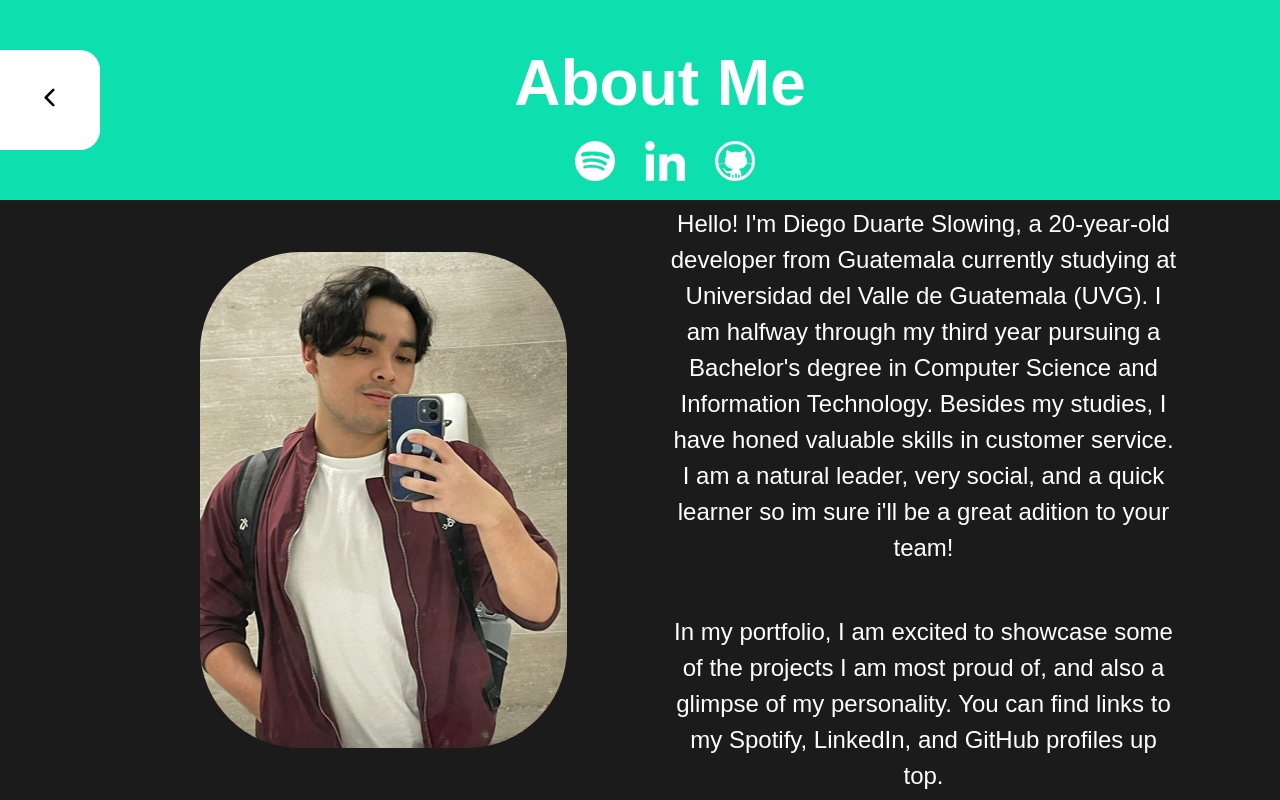
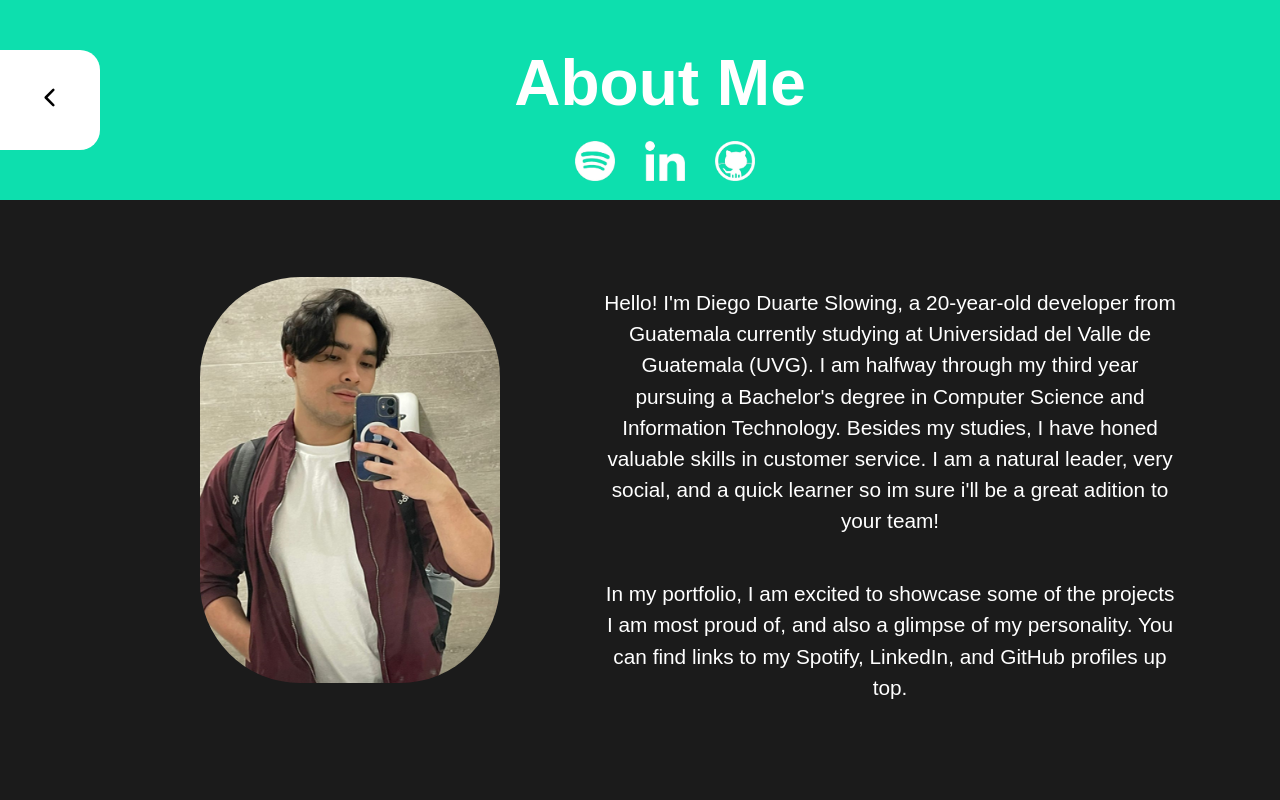
Before and after one commit to DiegoDuaS/Portafolio-DDS, a React (Vite) app: page /aboutme in a window 1280 px wide. Built offline with nearby package versions, Linux system fonts and the light colour scheme; a web font is replaced by a local one.

Commit message:
fix: changed the about me page to better fit bigger configurations

```diff
--- a/src/index.css
+++ b/src/index.css
@@ -21,6 +21,7 @@ body {
   place-items: center;
   min-width: 320px;
   min-height: 100vh;
+  overflow-y: scroll;
 }
 
 h1 {
--- a/src/pages/main.css
+++ b/src/pages/main.css
@@ -24,15 +24,16 @@
     color: #fff;
     position: fixed;
     width: 100%;
-    top: 400px;
+    top: 200px;
     left: 0;
-    height: 200px; /* Increase height to accommodate the new header structure */
+    height: 70%; /* Increase height to accommodate the new header structure */
     display: flex;
     flex-direction: row;
     justify-content: center;
     align-items: center;
     padding-left:200px; /* Adjust padding for better spacing */
     padding-right:200px;
+    overflow-y: scroll;
 }
 
 .aboutme{
@@ -41,15 +42,19 @@
     flex-direction: column;
     margin-left: 100px;
     margin-right: 300px;
+    margin-bottom: 50px;
+    margin-top: 80px;
 }
 
 .me-photo{
    border-radius: 100px;
    border-right: 50px;
+   width: 300px
 }
 
 .metext{
-    font-size: 1.5em;
+    font-size: 1.3em;
+
 }
 
 .card-holder{
@@ -61,15 +66,16 @@
     width: 100%;
     top: 250px;
     align-items: center;
+    padding-bottom: 20px;
 }
 
 .proyects{
     color: #fff;
     position: fixed;
     width: 100%;
-    top: 230px;
+    top: 250px;
     left: 0;
-    height: 500px; /* Increase height to accommodate the new header structure */
+    height: 450px; /* Increase height to accommodate the new header structure */
     display: flex;
     flex-direction: row;
     justify-content: center;
```
